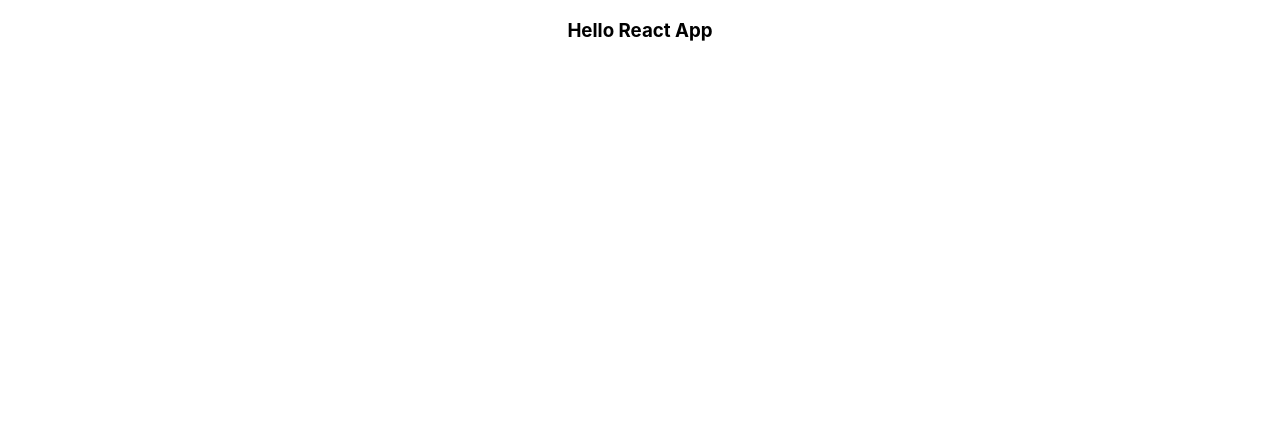
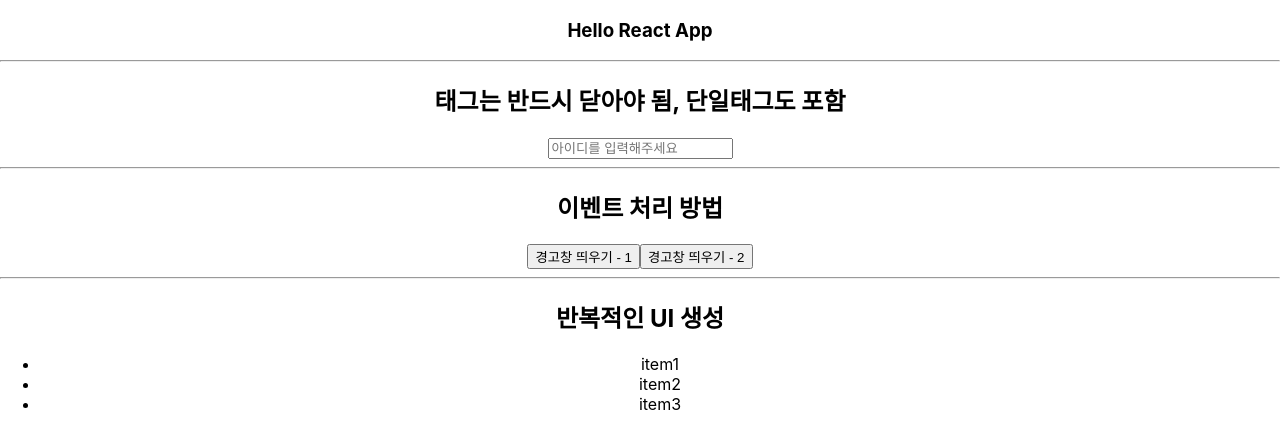
Before and after one commit to nam2626/2024_KH_08_React, a React (Create React App) app in the folder jsx/: page / in a window 1280 px wide. Shown: the top 448 px of the page. Built offline with nearby package versions, Linux system fonts and the light colour scheme.

Commit message:
UI 생성, 이벤트 처리

```diff
--- a/jsx/src/App.js
+++ b/jsx/src/App.js
@@ -1,10 +1,13 @@
 import logo from './logo.svg';
 import './App.css';
 import NoJSX from './components/NoJSX';
+import ComponentEx from './components/ComponentEx';
 function App() {
   return (
     <div className="App">
      <NoJSX />
+     <hr/>
+     <ComponentEx />
     </div>
   );
 }
--- /dev/null
+++ b/jsx/src/components/ComponentEx.js
@@ -0,0 +1,23 @@
+export default function ComponentEx() {
+    const func = () => alert('hello');
+    //이벤트 처리 방법
+    //https://ko.legacy.reactjs.org/docs/handling-events.html
+
+    const items = ['item1', 'item2', 'item3'];
+
+    return (
+        <div>
+            <h2>태그는 반드시 닫아야 됨, 단일태그도 포함</h2>
+            <input type="text" placeholder="아이디를 입력해주세요"/>
+            <hr></hr>
+            <h2>이벤트 처리 방법</h2>
+            <button onClick={func}>경고창 띄우기 - 1</button>
+            <button onClick={() => alert('hello')}>경고창 띄우기 - 2</button>
+            <hr />
+            <h2>반복적인 UI 생성</h2>
+            <ul>
+                {items.map((item,idx) => <li key={idx}>{item}</li>)}
+            </ul>
+        </div>
+    );
+}
```
